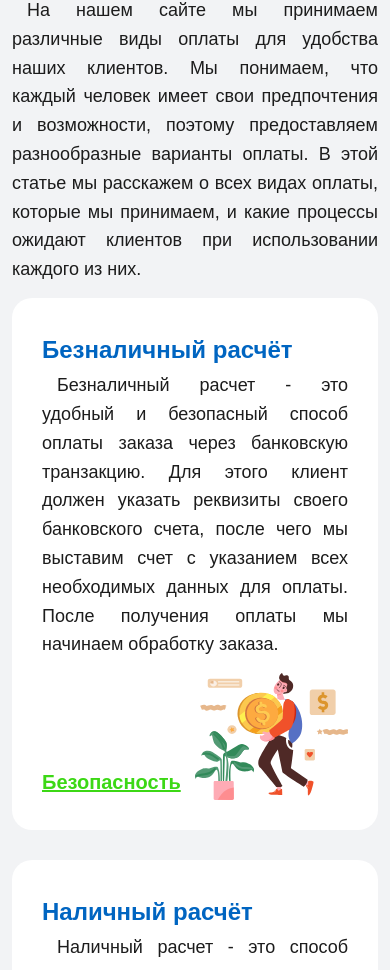
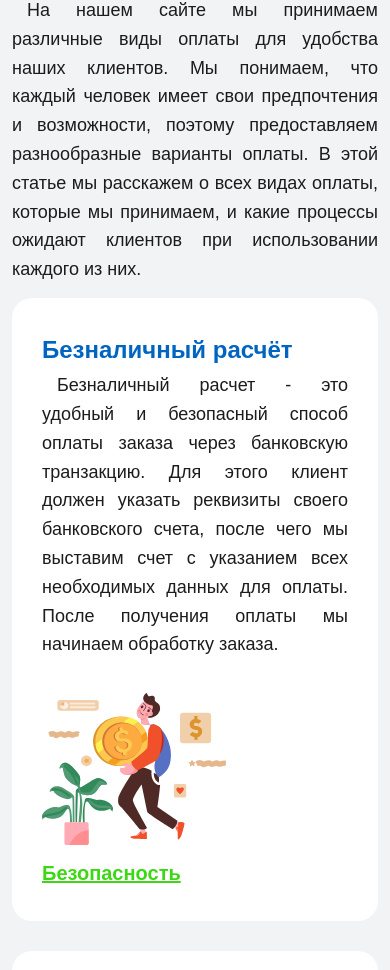
Before and after one commit to NikitaGridin/worktruck_shop, a plain HTML site: page payment/payment.html in a window 390 px wide. Shown: the part 122-1092 px from the top of the page. Drawn offline with nearby package versions, Linux system fonts and the light colour scheme.

Commit message:
change payment

```diff
--- a/payment/payment.css
+++ b/payment/payment.css
@@ -103,7 +103,13 @@ line-height: 180%; /* 43.2px */
 
 @media (max-width: 500px) {
   .payment__block__flex img{
-    width: 50%;
+    width: 60%;
+    margin-bottom: 10px;
+  }
+  .payment__block__flex{
+    flex-direction: column-reverse;
+    align-items: start;
+    margin-top: 20px;
   }
 }
 @media (max-width: 280px) {
```
